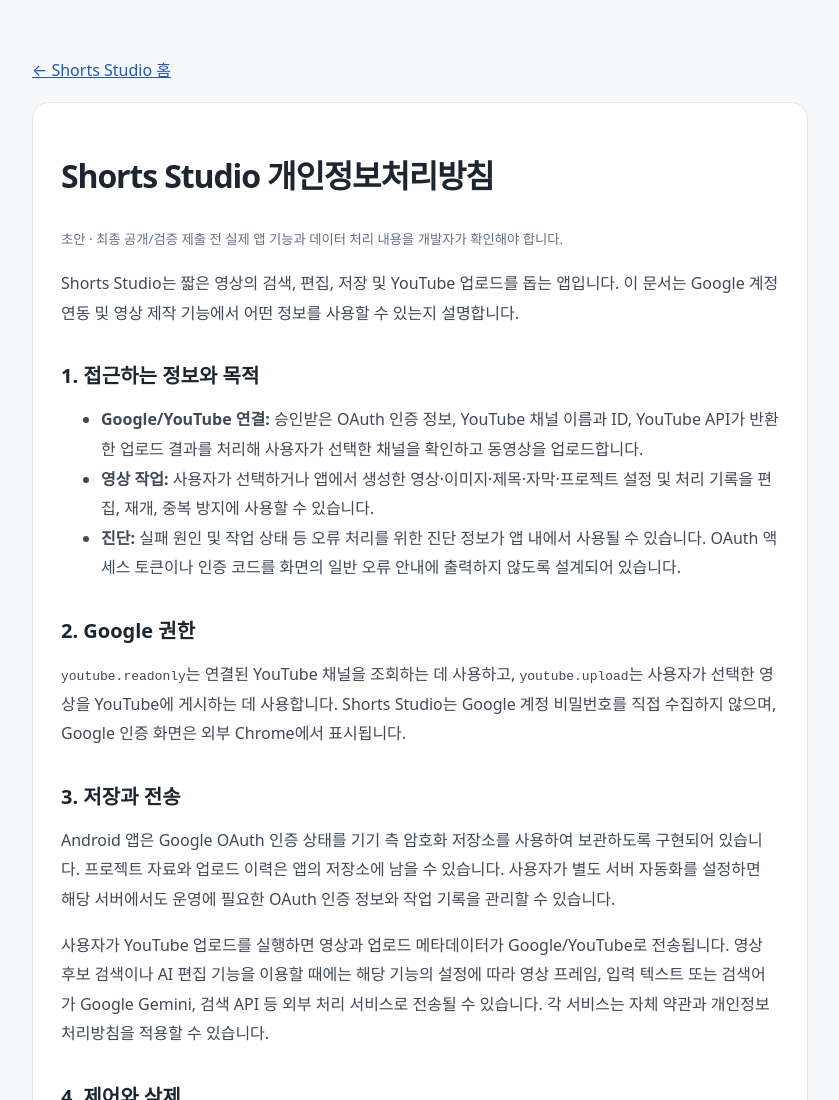
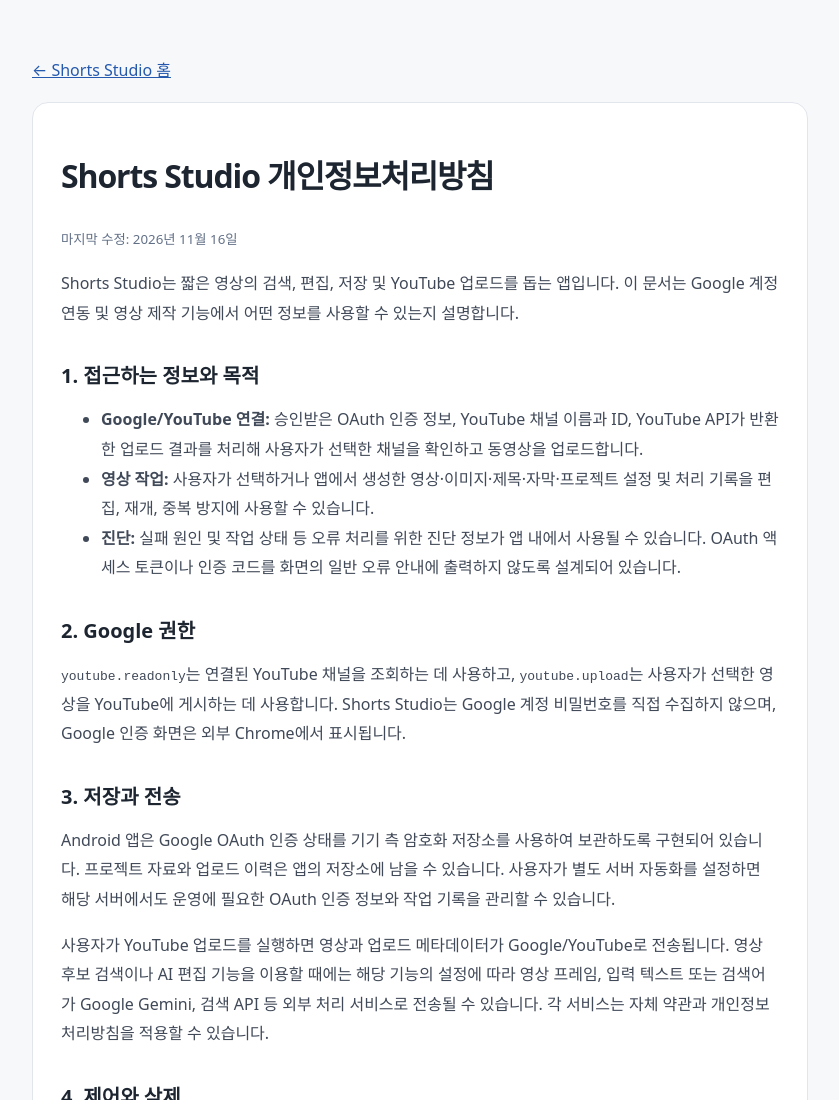
Before and after one commit to dmc0306/gpt-shorts-studio, a plain HTML site: page docs/privacy.html in a window 1280 px wide. Shown: the top 1100 px of the page, without its empty margins (220-1059 px from the left). Drawn offline with Linux system fonts and the light colour scheme.

Commit message:
docs: use review-ready privacy policy heading without placeholder warning

```diff
--- a/docs/privacy.html
+++ b/docs/privacy.html
@@ -15,7 +15,7 @@ small{color:#627087}footer{padding:25px 0}
   <p><a href="./">← Shorts Studio 홈</a></p>
   <article>
     <h1>Shorts Studio 개인정보처리방침</h1>
-    <p><small>초안 · 최종 공개/검증 제출 전 실제 앱 기능과 데이터 처리 내용을 개발자가 확인해야 합니다.</small></p>
+    <p><small>마지막 수정: 2026년 11월 16일</small></p>
     <p>Shorts Studio는 짧은 영상의 검색, 편집, 저장 및 YouTube 업로드를 돕는 앱입니다. 이 문서는 Google 계정 연동 및 영상 제작 기능에서 어떤 정보를 사용할 수 있는지 설명합니다.</p>
     <h2>1. 접근하는 정보와 목적</h2>
     <ul>
```
